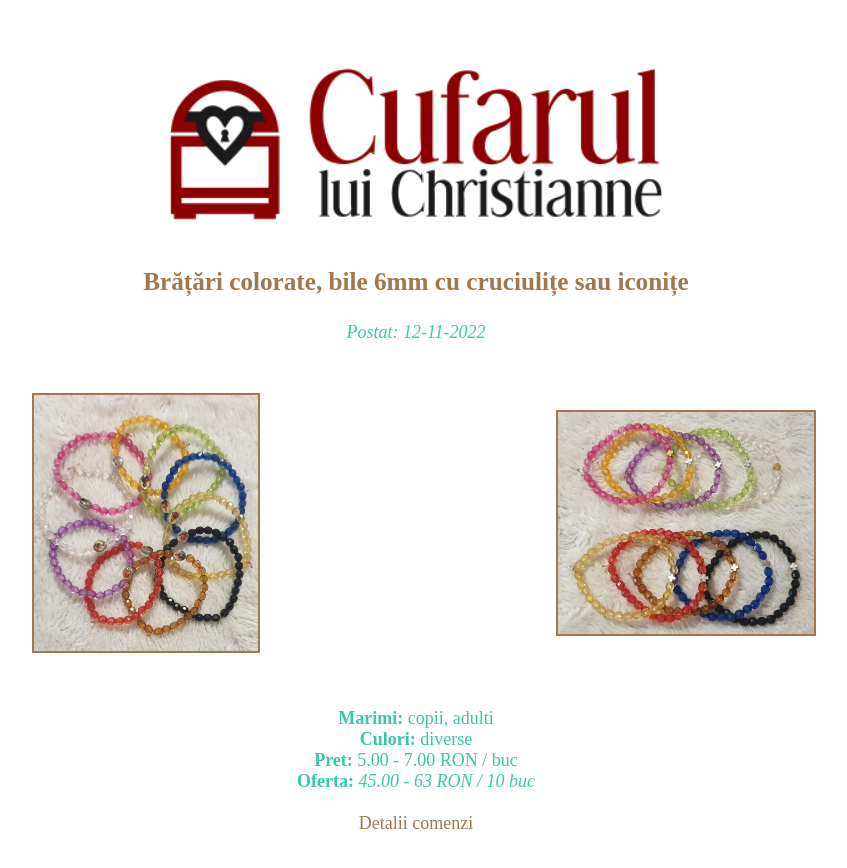
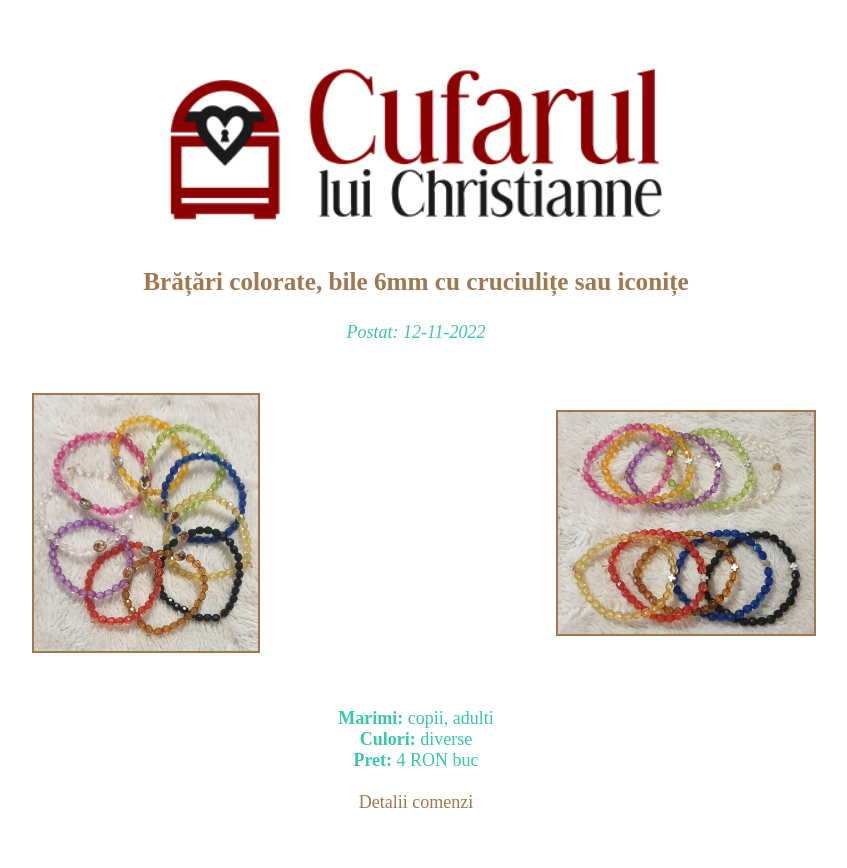
Before and after one commit to christiannero/cufarul-lui-christianne, a Jekyll site: the page built from _posts/2022-11-12-bratari-colorate-bile-6mm-cu-cruciulite-sau-iconite.md, in a window 1280 px wide. Shown: the top 868 px of the page, without its empty margins (224-1071 px from the left). Built offline with Jekyll 4.4.1, drawn with Linux system fonts in a browser that asks for light colours.

Commit message:
Update 2022-11-12-bratari-colorate-bile-6mm-cu-cruciulite-sau-iconite.md

```diff
--- a/_posts/2022-11-12-bratari-colorate-bile-6mm-cu-cruciulite-sau-iconite.md
+++ b/_posts/2022-11-12-bratari-colorate-bile-6mm-cu-cruciulite-sau-iconite.md
@@ -6,7 +6,6 @@
 img2: "/assets/img/bratari-colorate-bile-6mm-cu-cruciulite-sau-iconite-2.jpg"
 sizes: "copii, adulti"
 colors: "diverse"
-price: "5.00 - 7.00 RON / buc"
-comment: "45.00 - 63 RON / 10 buc"
+price: "4 RON buc"
 vertical: true
 ---
```
